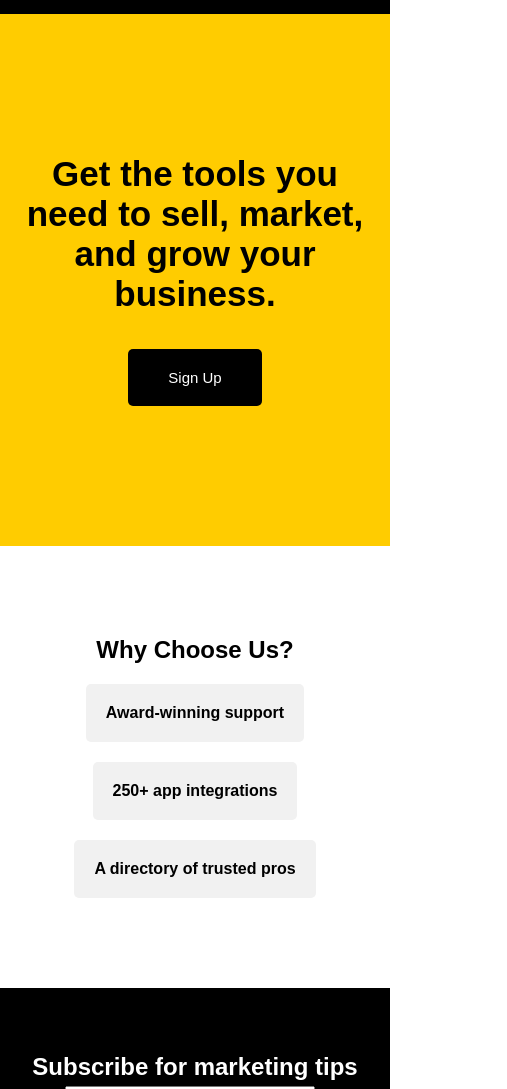
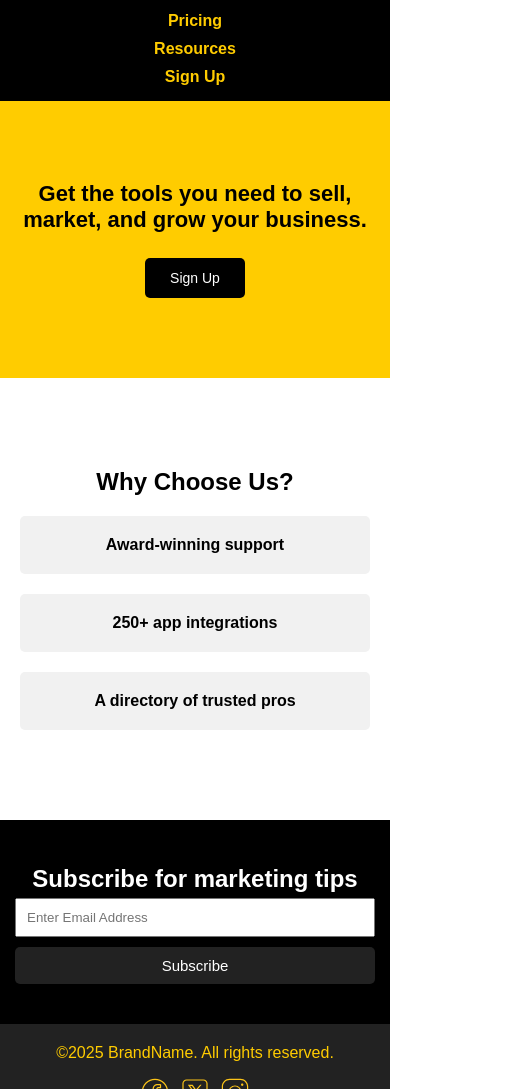
Before and after one commit to HemanthReddy2244/CODSOFT, a plain HTML site: page Task1/index.html in a window 390 px wide. Shown: the part 83-1172 px from the top of the page, 507 px wide, since content can reach past the window. Drawn offline with Linux system fonts and the light colour scheme.

Commit message:
Update style.css

```diff
--- a/Task1/style.css
+++ b/Task1/style.css
@@ -150,3 +150,75 @@ footer {
 .socials a:nth-child(3):hover svg path {
     fill: #ed5974;
 }
+
+@media screen and (max-width: 480px) {
+    .navbar {
+        flex-direction: column;
+        padding: 15px;
+    }
+
+    .navbar h1 {
+        margin-bottom: 15px;
+    }
+
+    .navbar ul {
+        flex-direction: column;
+        text-align: center;
+        gap: 10px;
+    }
+
+    .hero {
+        padding: 80px 15px;
+    }
+
+    .hero h2 {
+        font-size: 22px;
+        margin-bottom: 25px;
+    }
+
+    .btn {
+        padding: 12px 25px;
+        font-size: 14px;
+    }
+
+    .feature-item {
+        width: 100%;
+        margin: 10px 0;
+    }
+
+    .signup {
+        padding: 40px 15px;
+    }
+
+    .signup input {
+        width: 100%;
+        margin: 0 0 10px 0;
+    }
+
+    .btn2 {
+        width: 100%;
+    }
+
+    .foot {
+        flex-direction: column;
+        gap: 15px;
+        text-align: center;
+    }
+
+    .footp {
+        text-align: center;
+    }
+}
+
+@media screen and (max-width: 320px) {
+    .hero h2 {
+        font-size: 20px;
+    }
+
+    .navbar h1 {
+        font-size: 20px;
+    }
+}
+.socials a:nth-child(3):hover svg path {
+    fill: #ed5974;
+}
```
